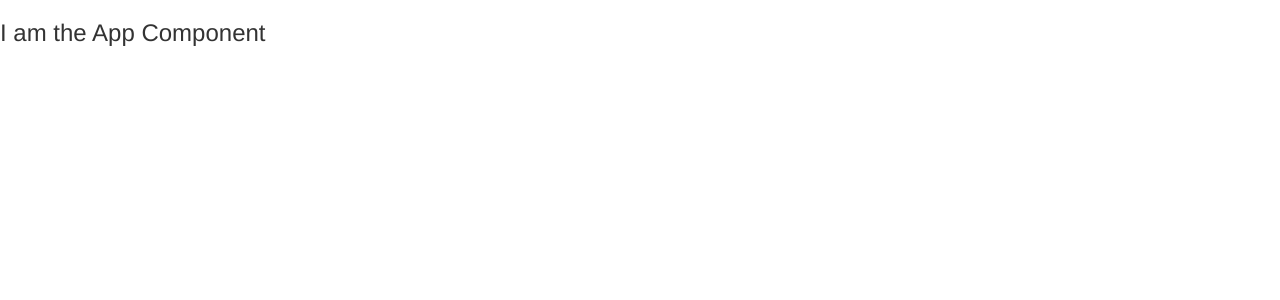
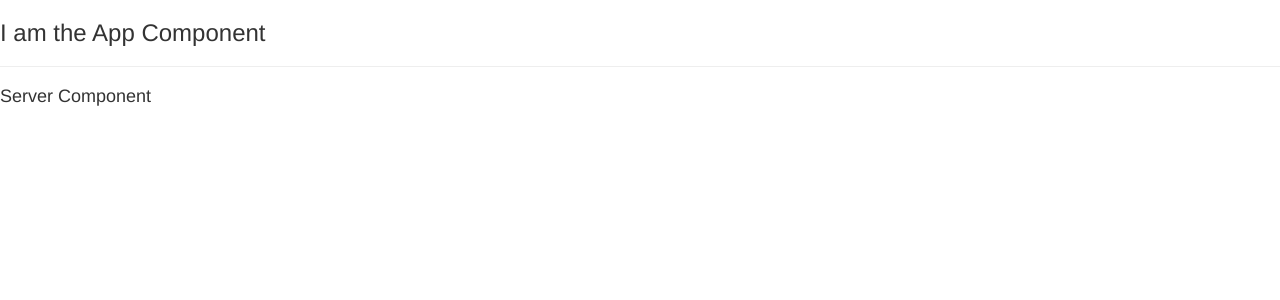
Before and after one commit to emyengineer/welcome-to-Angular6, an Angular app: page / in a window 1280 px wide. Shown: the top 300 px of the page. Built offline with nearby package versions, Linux system fonts and the light colour scheme.

Commit message:
Using Custom Components Adding the new component to the root app.component.html

```diff
--- a/src/app/app.component.html
+++ b/src/app/app.component.html
@@ -1 +1,3 @@
 <h3>I am the App Component</h3>
+<hr>
+<app-server></app-server>
--- a/src/app/server/server.component.html
+++ b/src/app/server/server.component.html
@@ -0,0 +1 @@
+<h4>Server Component</h4>
```
